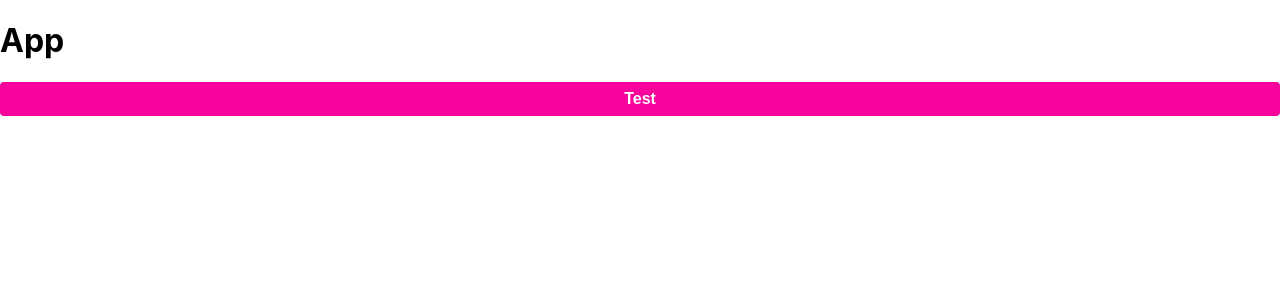
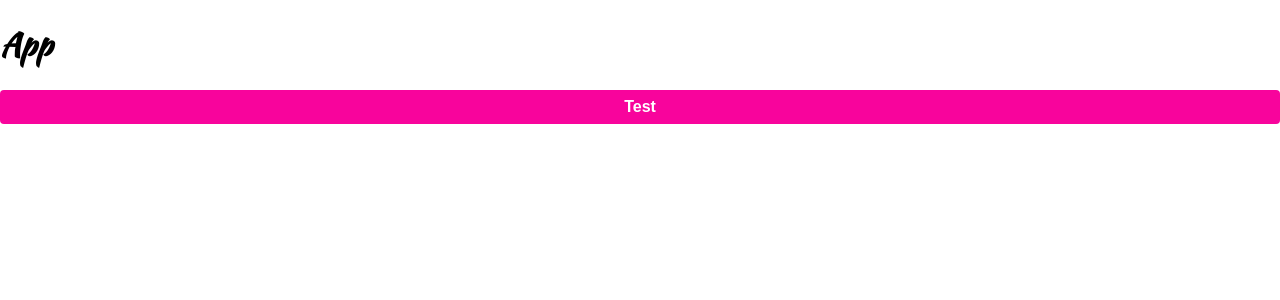
Before and after one commit to Alexrocchi/React_Styled-Components, a React (Create React App) app: page / in a window 1280 px wide. Shown: the top 300 px of the page. Built offline with nearby package versions, Linux system fonts and the light colour scheme.

Commit message:
Create global styles

```diff
--- a/public/index.html
+++ b/public/index.html
@@ -25,6 +25,9 @@
       Learn how to configure a non-root public URL by running `npm run build`.
     -->
     <title>React App</title>
+    <link rel="preconnect" href="https://fonts.googleapis.com">
+    <link rel="preconnect" href="https://fonts.gstatic.com" crossorigin>
+    <link href="https://fonts.googleapis.com/css2?family=Kaushan+Script&display=swap" rel="stylesheet">
   </head>
   <body>
     <noscript>You need to enable JavaScript to run this app.</noscript>
--- a/src/components/App.js
+++ b/src/components/App.js
@@ -1,9 +1,21 @@
 import React from "react";
 import {Button} from "components/common";
+import { createGlobalStyle } from "styled-components";
+
+const GlobalStyle = createGlobalStyle`
+  body{
+    background-color: white;
+    min-height: 100vh;
+    margin: 0;
+    color: black;
+    font-family: 'Kaushan Script';
+  }
+`;
 
 function App() {
   return (
     <>
+      <GlobalStyle/>
       <h1>App</h1>
       <Button>Test</Button>
     </>
```
